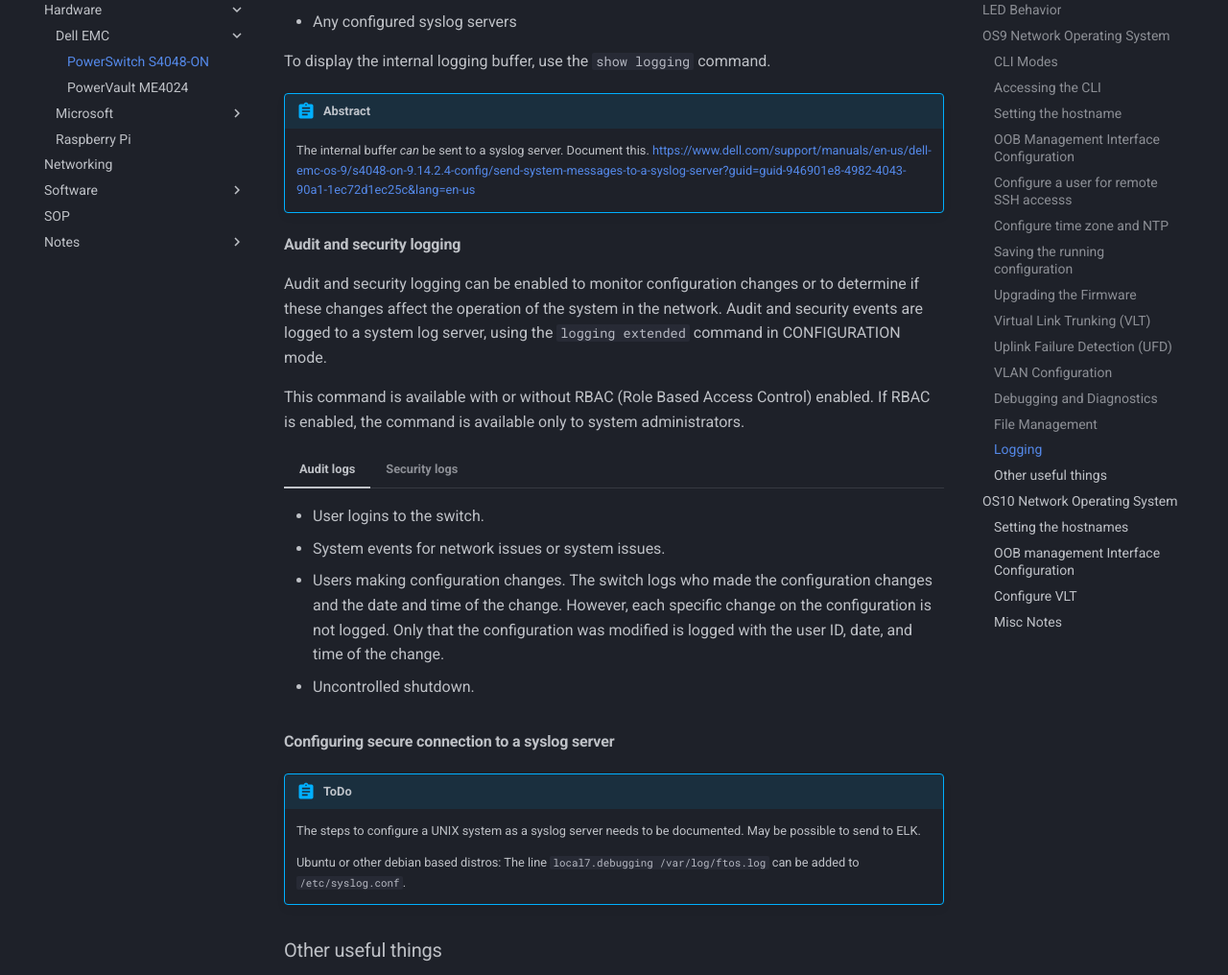
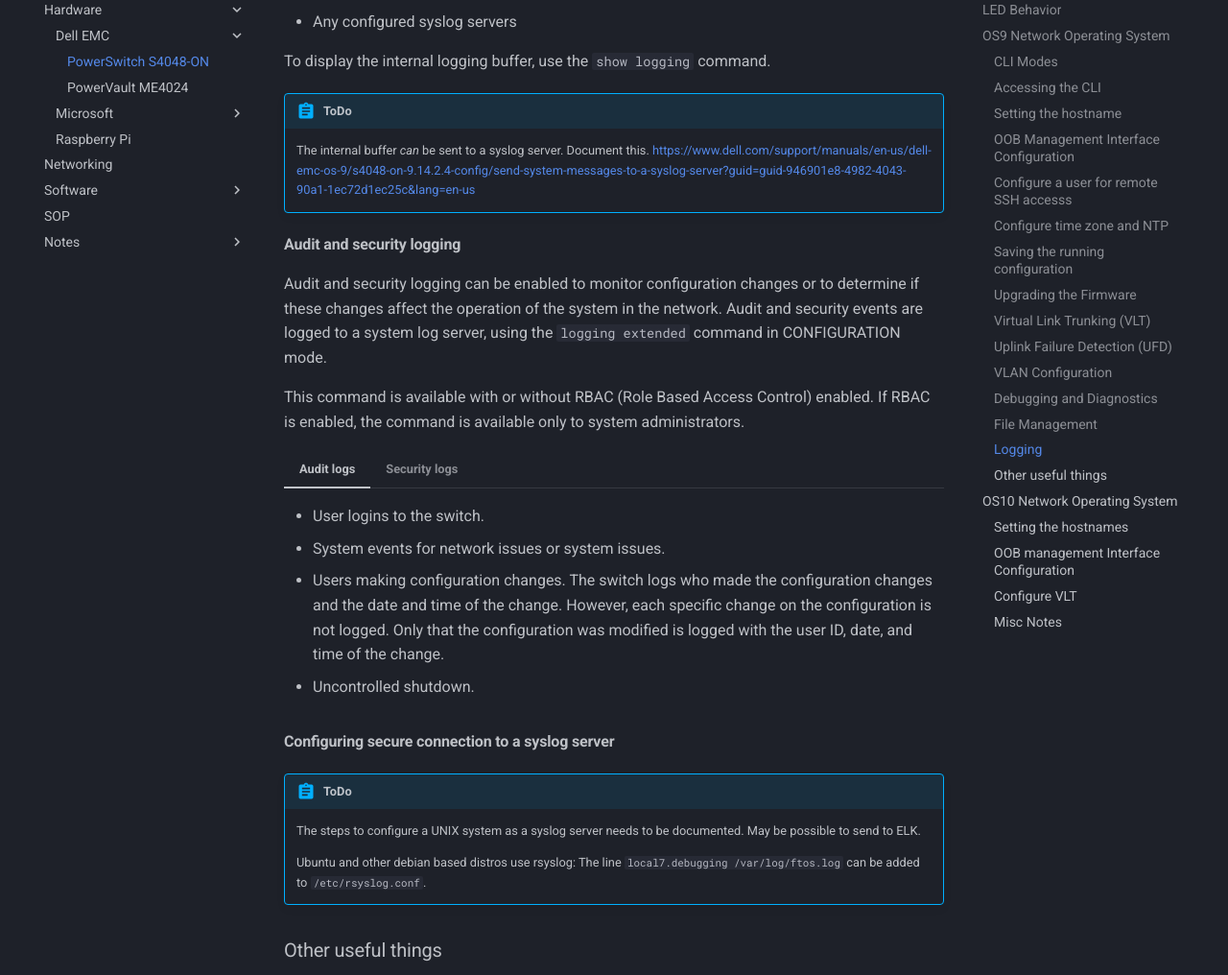
Before and after one commit to rmscode/binary-garden, an MkDocs documentation site: the page built from docs/hardware/dell-emc/s4048-on.md, in a window 1280 px wide and 1400 px high, scrolled down 16600 px. Shown: the part 152-1168 px from the top of the window at 96% size. Built offline with MkDocs 1.6.1 and Material for MkDocs 9.7.7, drawn with Linux system fonts in a browser that asks for light colours; comment, search, counter and statistics services are not loaded.

Commit message:
Update s4048-on.md

```diff
--- a/docs/hardware/dell-emc/s4048-on.md
+++ b/docs/hardware/dell-emc/s4048-on.md
@@ -803,7 +803,7 @@ By default, these messages are logged:
 
 To display the internal logging buffer, use the `show logging` command.
 
-!!! abstract ToDo
+!!! abstract "ToDo"
 
     The internal buffer *can* be sent to a syslog server. Document this. <https://www.dell.com/support/manuals/en-us/dell-emc-os-9/s4048-on-9.14.2.4-config/send-system-messages-to-a-syslog-server?guid=guid-946901e8-4982-4043-90a1-1ec72d1ec25c&lang=en-us>
 
@@ -833,7 +833,7 @@ This command is available with or without RBAC (Role Based Access Control) enabl
 
     The steps to configure a UNIX system as a syslog server needs to be documented. May be possible to send to ELK.
 
-    Ubuntu or other debian based distros: The line `local7.debugging /var/log/ftos.log` can be added to `/etc/syslog.conf `.
+    Ubuntu and other debian based distros use rsyslog: The line `local7.debugging /var/log/ftos.log` can be added to `/etc/rsyslog.conf `.
 
 ### Other useful things
 
```
